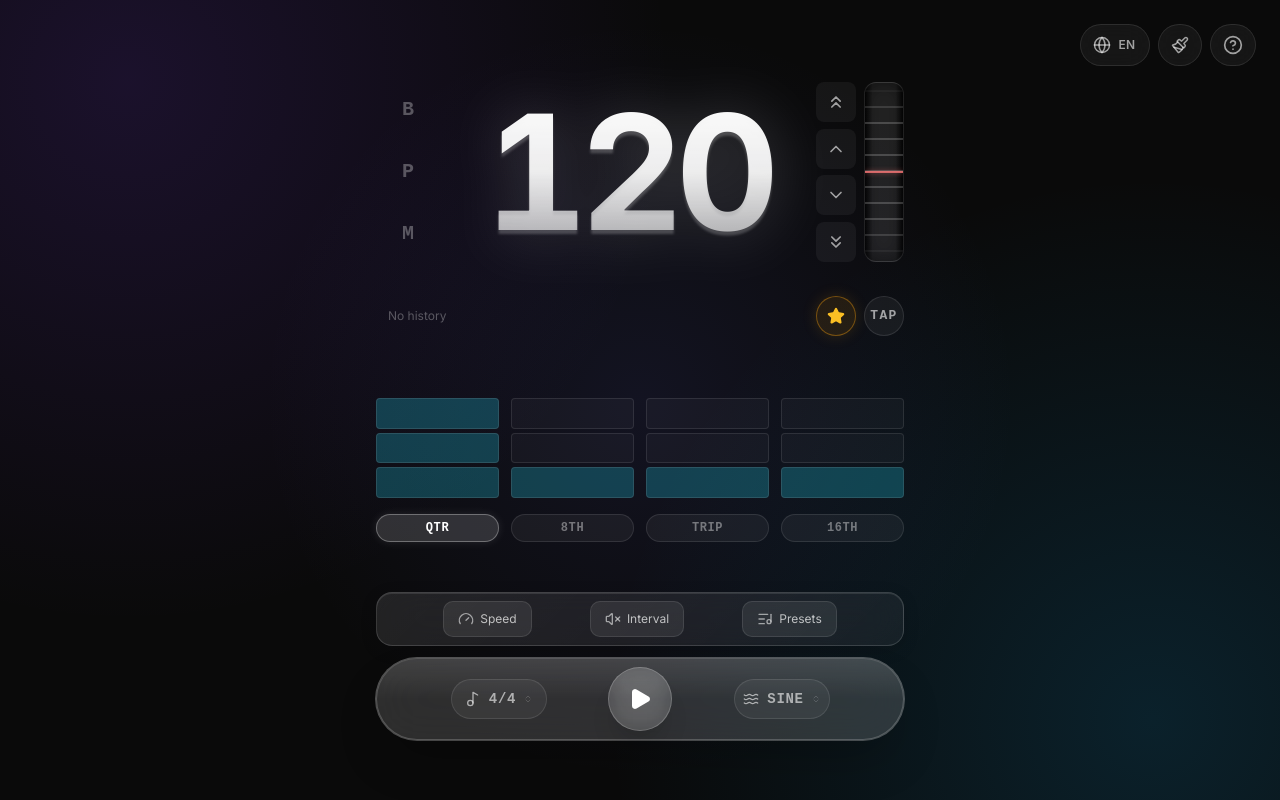
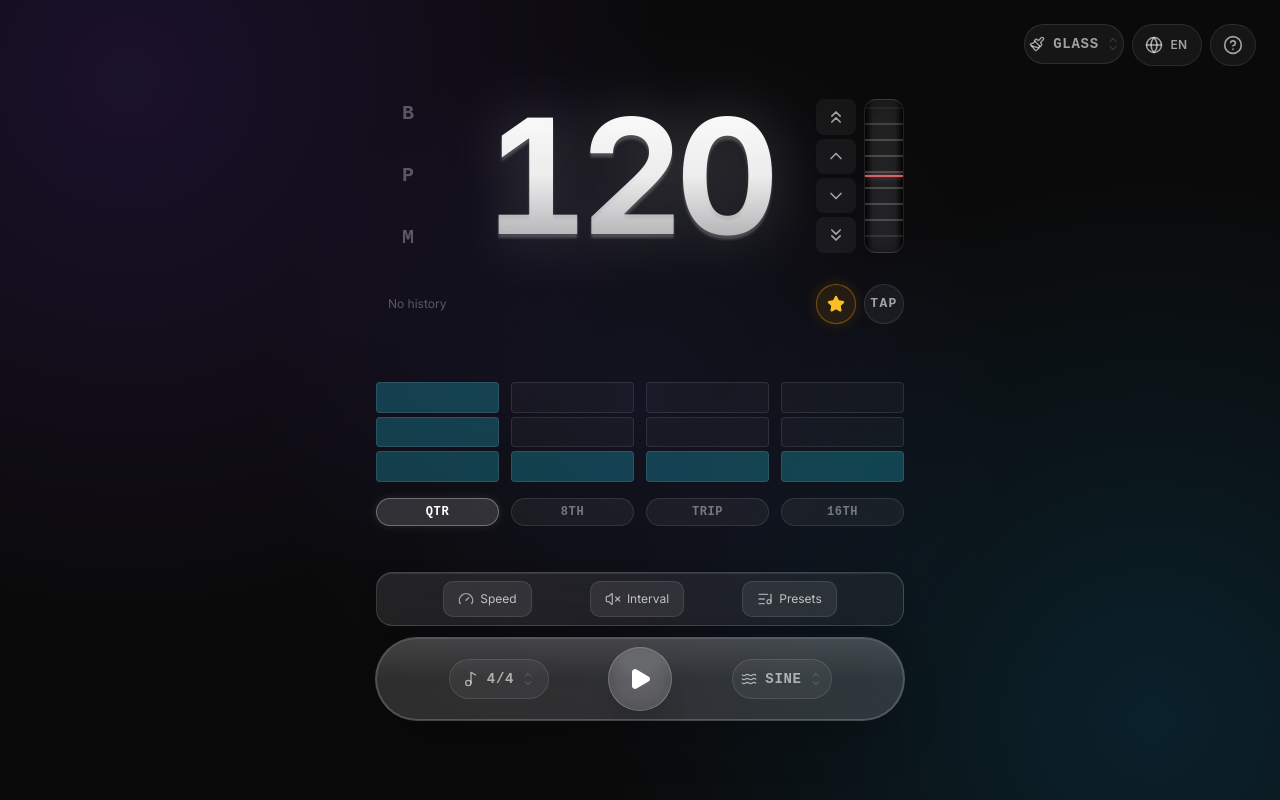
Before and after one commit to Glooory/metronome, a React (Vite) app: page / in a window 1280 px wide. Built offline with nearby package versions, Linux system fonts and the light colour scheme.

Commit message:
feat: Implement theme selection using CustomGlassSelect with dropdown placement and various UI adjustments.

```diff
--- a/src/App.module.css
+++ b/src/App.module.css
@@ -48,7 +48,7 @@
   flex-direction: column;
   justify-content: space-between;
   align-items: center;
-  height: 85dvh;
+  height: 80dvh;
   position: relative;
   z-index: 10;
 }
--- a/src/App.tsx
+++ b/src/App.tsx
@@ -122,16 +122,7 @@ export default function MetronomeApp() {
     () => getStorageItem(STORAGE_KEY_THEME, "glass" as Theme) as Theme
   );
 
-  const toggleTheme = () => {
-    setTheme((prev) => {
-      if (prev === "glass") return "swiss";
-      if (prev === "swiss") return "zen";
-      if (prev === "zen") return "e-ink";
-      if (prev === "e-ink") return "cyberpunk";
-      if (prev === "cyberpunk") return "kids";
-      return "glass";
-    });
-  };
+
 
   const [speedTrainer, setSpeedTrainer] = useState<SpeedTrainerConfig>(() =>
     getStorageItem(
@@ -347,6 +338,23 @@ export default function MetronomeApp() {
   return (
     <div className={clsx(styles.app, themeClass)}>
       <div className={styles["header-buttons"]}>
+        <CustomGlassSelect
+          icon={Paintbrush}
+          value={theme}
+          onChange={setTheme}
+          options={[
+            { label: translations.options.themes.glass[language], value: "glass" },
+            { label: translations.options.themes.swiss[language], value: "swiss" },
+            { label: translations.options.themes.zen[language], value: "zen" },
+            { label: translations.options.themes["e-ink"][language], value: "e-ink" },
+            { label: translations.options.themes.cyberpunk[language], value: "cyberpunk" },
+            { label: translations.options.themes.kids[language], value: "kids" },
+          ]}
+          title={translations.dock.theme[language]}
+          displayLabel={translations.options.themes[theme][language]}
+          alignment="right"
+          placement="bottom"
+        />
         <button
           onClick={toggleLanguage}
           className={styles["header-btn"]}
@@ -354,13 +362,6 @@ export default function MetronomeApp() {
         >
           <Globe size={18} />
           <span className={styles["header-btn__label"]}>{language === "en" ? "EN" : "中"}</span>
-        </button>
-        <button
-          onClick={toggleTheme}
-          className={styles["header-btn"]}
-          title={`Current: ${theme}. Click to switch.`}
-        >
-          <Paintbrush size={18} />
         </button>
         <button onClick={() => setIsHelpOpen(true)} className={styles["header-btn"]}>
           <HelpCircle size={20} />
--- a/src/components/BpmDisplay/styles.module.css
+++ b/src/components/BpmDisplay/styles.module.css
@@ -21,7 +21,7 @@
   align-items: center;
   justify-content: space-between;
   width: 100%;
-  height: 14rem;
+  height: 12rem;
   transition: all 0.2s;
 }
 
--- a/src/components/BpmHistoryBar/styles.module.css
+++ b/src/components/BpmHistoryBar/styles.module.css
@@ -14,8 +14,8 @@
   align-items: center;
   gap: 0.75rem;
   overflow-x: auto;
-  padding-top: 0.75rem;
-  padding-bottom: 0.75rem;
+  padding-top: 0.5rem;
+  padding-bottom: 0.5rem;
   padding-left: 0.25rem;
   padding-right: 0.25rem;
   height: 100%;
--- a/src/components/CustomGlassSelect/index.tsx
+++ b/src/components/CustomGlassSelect/index.tsx
@@ -17,6 +17,7 @@ interface CustomGlassSelectProps {
   title: string;
   displayLabel: string;
   alignment?: "left" | "center" | "right";
+  placement?: "top" | "bottom";
 }
 
 export const CustomGlassSelect = ({
@@ -27,6 +28,7 @@ export const CustomGlassSelect = ({
   title,
   displayLabel,
   alignment = "center",
+  placement = "top",
 }: CustomGlassSelectProps) => {
   const [isOpen, setIsOpen] = useState(false);
   const containerRef = useRef<HTMLDivElement>(null);
@@ -41,6 +43,8 @@ export const CustomGlassSelect = ({
     return () => document.removeEventListener("mousedown", handleClickOutside);
   }, []);
 
+  const initialY = placement === "top" ? 10 : -10;
+
   return (
     <div className={styles["glass-select"]} ref={containerRef}>
       <button
@@ -53,21 +57,22 @@ export const CustomGlassSelect = ({
         <Icon size={16} />
         <span className={styles["glass-select__label"]}>{displayLabel}</span>
         <div className={styles["glass-select__chevrons"]}>
-          <ChevronUp size={8} />
-          <ChevronDown size={8} />
+          <ChevronUp size={12} />
+          <ChevronDown size={12} />
         </div>
       </button>
 
       <AnimatePresence>
         {isOpen && (
           <motion.div
-            initial={{ opacity: 0, scale: 0.95, y: 10 }}
+            initial={{ opacity: 0, scale: 0.95, y: initialY }}
             animate={{ opacity: 1, scale: 1, y: 0 }}
-            exit={{ opacity: 0, scale: 0.95, y: 10 }}
+            exit={{ opacity: 0, scale: 0.95, y: initialY }}
             transition={{ duration: 0.15, ease: "easeOut" }}
             className={clsx(
               styles["glass-select__dropdown"],
-              styles[`glass-select__dropdown--${alignment}`]
+              styles[`glass-select__dropdown--${alignment}`],
+              styles[`glass-select__dropdown--${placement}`]
             )}
           >
             <div className={styles["glass-select__overlay"]} />
--- a/src/components/CustomGlassSelect/styles.module.css
+++ b/src/components/CustomGlassSelect/styles.module.css
@@ -1,18 +1,13 @@
 .glass-select {
   position: relative;
-  height: 2.25rem;
+  height: 2.5rem;
   flex-shrink: 0;
-}
-
-@media (min-width: 768px) {
-  .glass-select {
-    height: 2.5rem;
-  }
 }
 
 .glass-select__btn {
   height: 100%;
-  width: 6rem;
+  width: 6.25rem;
+  padding: 4px;
   border-radius: 9999px;
   border: 1px solid transparent;
   transition: all 0.2s;
@@ -20,6 +15,11 @@
   align-items: center;
   justify-content: center;
   gap: 0.5rem;
+  overflow: hidden;
+}
+
+.glass-select__btn>svg {
+  flex-shrink: 0;
 }
 
 .glass-select__btn:active {
@@ -56,8 +56,6 @@
 
 .glass-select__dropdown {
   position: absolute;
-  bottom: 100%;
-  margin-bottom: 0.75rem;
   width: 10rem;
   padding: 0.375rem;
   z-index: 50;
@@ -74,7 +72,16 @@
   will-change: transform, opacity;
 }
 
-/* Alignment modifiers */
+.glass-select__dropdown--top {
+  bottom: 100%;
+  margin-bottom: 0.75rem;
+}
+
+.glass-select__dropdown--bottom {
+  top: 100%;
+  margin-top: 0.75rem;
+}
+
 .glass-select__dropdown--left {
   left: 0;
   transform: translateZ(0);
@@ -137,6 +144,7 @@
   flex-direction: column;
   opacity: 0.4;
   transition: opacity 0.2s;
+  flex-shrink: 0;
 }
 
 .glass-select__chevrons>*:not(:first-child) {
--- a/src/i18n.ts
+++ b/src/i18n.ts
@@ -21,6 +21,7 @@ export const translations = {
   dock: {
     timeSignature: { en: "Time Signature", zh: "拍号" },
     soundPreset: { en: "Sound", zh: "音色" },
+    theme: { en: "Theme", zh: "主题" },
   },
 
   trainer: {
@@ -129,6 +130,14 @@ export const translations = {
       triplet: { en: "TRIP (1/3)", zh: "三连 (1/3)" },
       sixteenth: { en: "16TH (1/16)", zh: "十六 (1/16)" },
     },
+    themes: {
+      glass: { en: "Glass", zh: "玻璃" },
+      swiss: { en: "Swiss", zh: "瑞士" },
+      zen: { en: "Zen", zh: "禅意" },
+      "e-ink": { en: "E-Ink", zh: "墨水" },
+      cyberpunk: { en: "Cyberpunk", zh: "赛博" },
+      kids: { en: "Kids", zh: "童趣" },
+    },
   },
 
   bpmHistory: {
```
